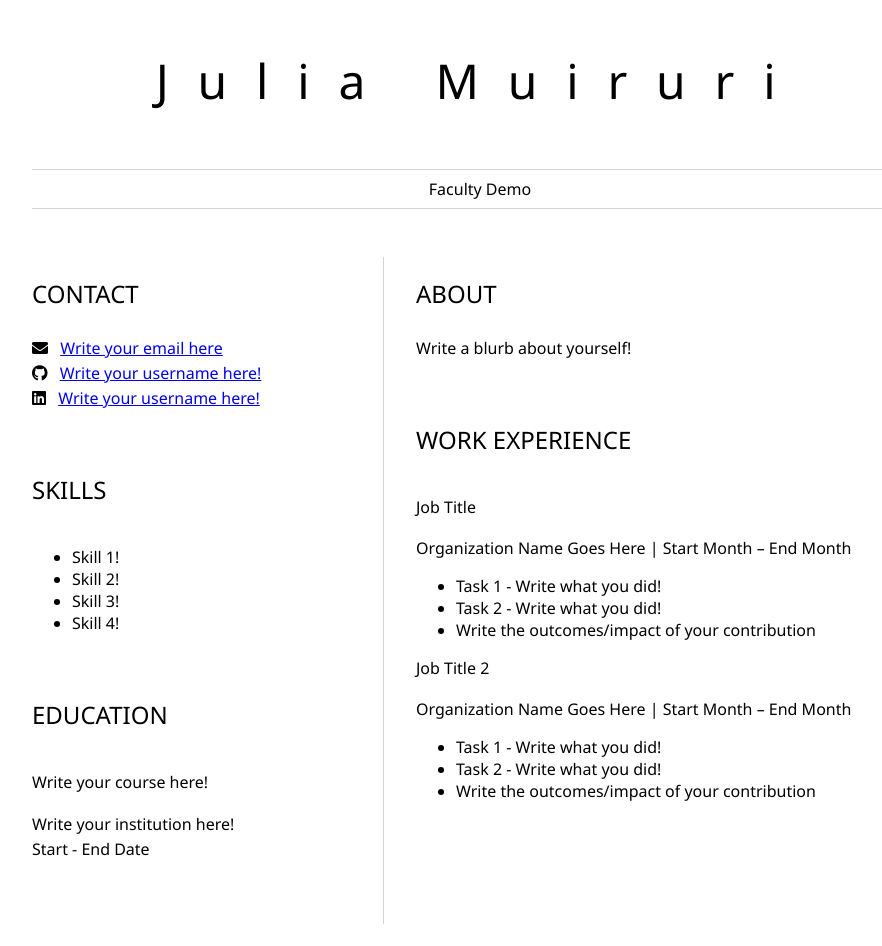
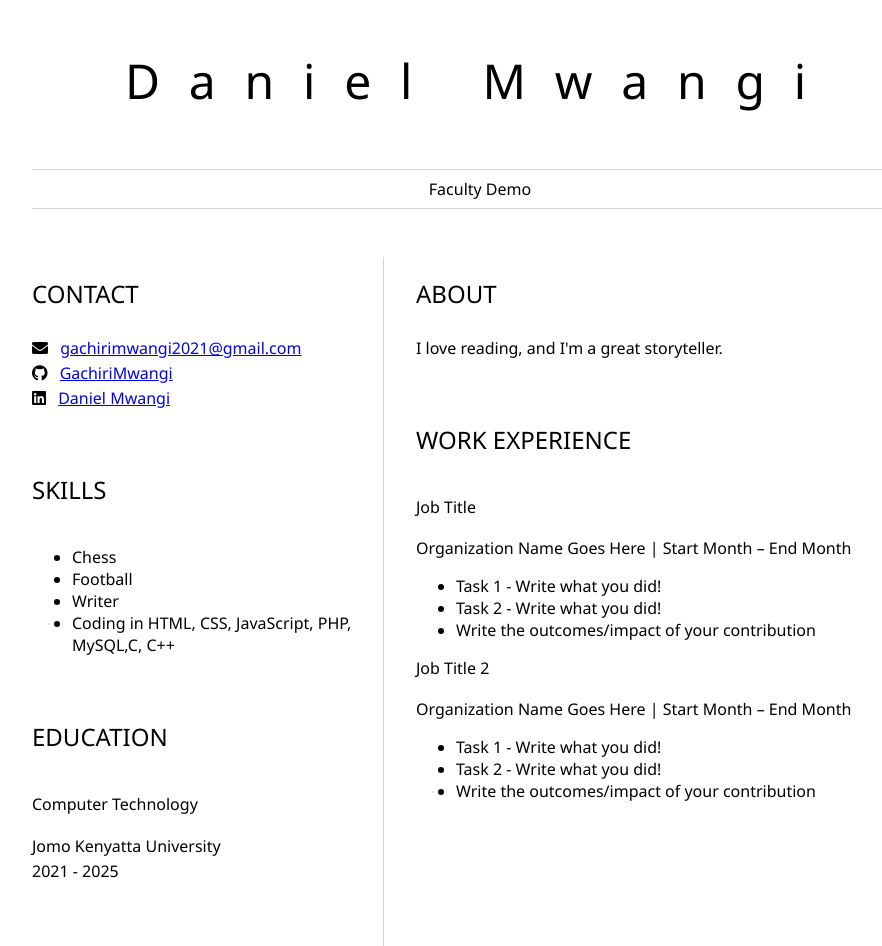
Before and after one commit to GachiriMwangi/Resume, a plain HTML site: page index.html in a window 1280 px wide. Shown: the whole page, without its empty margins (160-1042 px from the left). Before the commit the page ends 924 px from the top, so only its background shows below. Drawn offline with Linux system fonts and the light colour scheme.

Commit message:
codespaces

```diff
--- a/index.html
+++ b/index.html
@@ -2,13 +2,13 @@
 	<head>
 		<link href="style.css" rel="stylesheet">
         <link rel="stylesheet" href="https://cdnjs.cloudflare.com/ajax/libs/font-awesome/5.15.4/css/all.min.css">
-        <title>Julia Muiruri</title>
+        <title>Daniel Mwangi Resume</title>
 	</head>
 
 	<body>
 		<header id="header">
 			<!-- resume header with your name and title -->
-			<h1>Julia Muiruri</h1>
+			<h1>Daniel Mwangi</h1>
 			<hr>
 			Faculty Demo
 			<hr>
@@ -20,36 +20,36 @@
 					<!-- contact info including social media -->
                     <p>
                         <i class="fa fa-envelope" aria-hidden="true"></i>
-                        <a href="mailto:username@domain.top-level domain">Write your email here</a>
+                        <a href="mailto:username@domain.top-level domain">gachirimwangi2021@gmail.com</a>
                     </p>
                     <p>
                         <i class="fab fa-github" aria-hidden="true"></i>
-                        <a href="github.com/yourGitHubUsername">Write your username here!</a>
+                        <a href="https://github.com/gachiriMwangi/">GachiriMwangi</a>
                     </p>
                     <p>
                         <i class="fab fa-linkedin" aria-hidden="true"></i>
-                        <a href="linkedin.com/yourLinkedInUsername">Write your username here!</a>
+                        <a href="https://www.linkedin.com/in/daniel-mwangi-027872235/">Daniel Mwangi</a>
                     </p>
 				</section>
 				<section>
 					<h2>SKILLS</h2>
 					<!-- your skills -->
                     <ul>
-                        <li>Skill 1!</li>
-                        <li>Skill 2!</li>
-                        <li>Skill 3!</li>
-                        <li>Skill 4!</li>
+                        <li>Chess</li>
+                        <li>Football</li>
+                        <li>Writer</li>
+                        <li>Coding in HTML, CSS, JavaScript, PHP, MySQL,C, C++</li>
                     </ul>
 				</section>
 				<section>
 					<h2>EDUCATION</h2>
 					<!-- your education -->
-                    <h3>Write your course here!</h3>
+                    <h3>Computer Technology</h3>
                     <p>
-                        Write your institution here!
+                       Jomo Kenyatta University
                     </p>
                     <p>
-                        Start - End Date
+                        2021 - 2025
                     </p>
 				</section>
 			</article>
@@ -57,7 +57,7 @@
 				<section>
 					<h2>ABOUT</h2>
 					<!-- about you -->
-                    <p>Write a blurb about yourself!</p>
+                    <p>I love reading, and I'm a great storyteller.</p>
 				</section>
 				<section>
 					<h2>WORK EXPERIENCE</h2>
```
